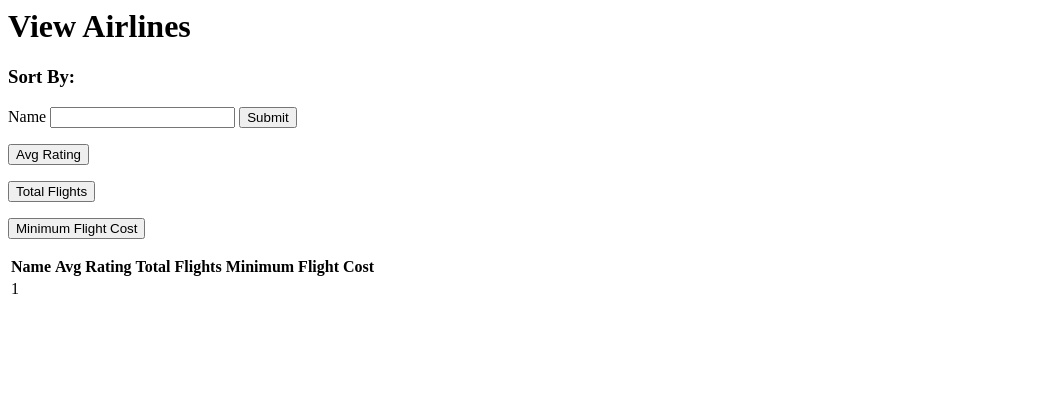
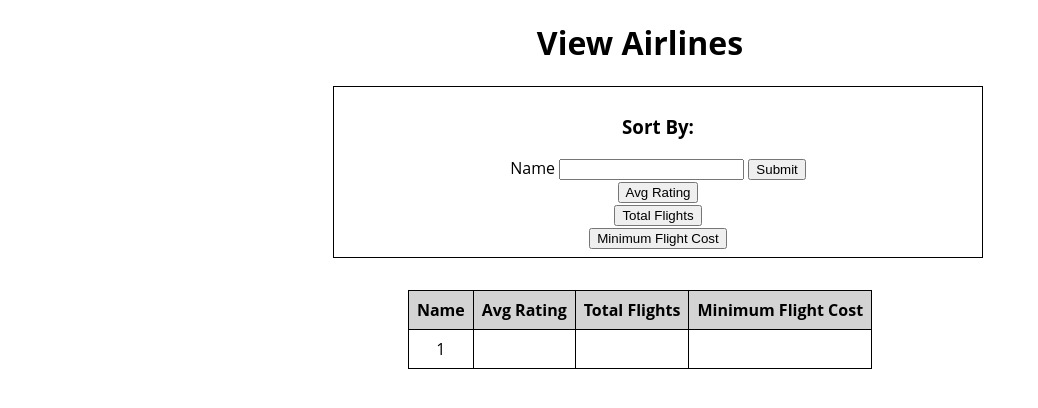
Before and after one commit to Speegie/phaseFour, a Flask app: page /viewAirlines in a window 1280 px wide. Shown: the top 408 px of the page, without its empty margins (0-1038 px from the left). Run offline with Flask 2, Linux system fonts and the light colour scheme; tables that the repository leaves empty or names only in its code hold one stand-in row (values such as "Sample post"); some libraries are stand-ins or nearby versions.

Commit message:
added styling for table & register button

```diff
--- a/static/styles/style.css
+++ b/static/styles/style.css
@@ -11,17 +11,36 @@ body {
     /* margin: 20px; */
     /* padding-bottom: 10px; */
 }
+.table, th, td, thead, tbody, tr {
+    border: 1px solid black;
+    padding: 0.5em 0.5em 0.5em 0.5em;
+}
+
 
 .table {
-    margin-bottom: 1em;
+    /* padding-bottom: 1em; */
     /* padding-bottom: 2em; */
-    margin-top: 1em;
-
+    /* padding-top: 1em; */
+    width: 50%;
+    transform: translateX(50%);
+    left: 50%;
 
 
 
 }
+
 .fields {
     margin-bottom: 0.5em;
     /* margin-top: 1em; */
 }
+.center {
+    margin-left: auto;
+    margin-right: auto;
+    border-collapse: collapse;
+
+}
+
+.data {
+    margin-top: 2em;
+
+}
--- a/templates/index.html
+++ b/templates/index.html
@@ -10,6 +10,7 @@
 <body>
   <h1>Welcome to the Travel Reservation Service</h1>
 <form class= "table" method="POST" action="">
+  <h3>Login</h3>
   <div class = "fields">
     Name
     <input type="text" name="name" />
@@ -19,4 +20,9 @@
   </div>
     <input type="submit">
   </form>
+
+  <div>
+    <h4>Not signed up?</h4>
+    <button type= "button">Register</button>
+  </div>
 </body>
--- a/templates/viewAirlines.html
+++ b/templates/viewAirlines.html
@@ -1,8 +1,20 @@
+<!DOCTYPE HTML>
+<html lang="en">
+
+<head>
+    <meta charset="UTF-8">
+
+    <title>Travel Reservation Service</title>
+    <link rel="stylesheet" href="{{ url_for('static',filename='styles/style.css') }}">
+
+</head>
+
 <body>
     <h1>View Airlines</h1>
-
+    <div class="table" style="border: black; border-width:1px; border-style: solid;">
         <h3>Sort By:</h3>
-        <form method="POST">Name
+        <form method="POST">
+            <label>Name</label>
             <input name="text">
             <input type="submit">
             <input type="hidden" name="btn_identifier" value="sortFour" />
@@ -11,22 +23,23 @@
 
         <form method="POST">
             <input type="hidden" name="btn_identifier" value="sortOne" />
-            <input type="submit" value="Avg Rating" >
+            <input type="submit" value="Avg Rating">
         </form>
 
         <form method="POST">
             <input type="hidden" name="btn_identifier" value="sortTwo" />
-            <input type="submit" value="Total Flights" >
+            <input type="submit" value="Total Flights">
         </form>
 
         <form method="POST">
             <input type="hidden" name="btn_identifier" value="sortThree" />
-            <input type="submit" value="Minimum Flight Cost"/>
+            <input type="submit" value="Minimum Flight Cost" />
         </form>
-
-    <table>
+    </div>
+    <div class = "data">
+        <table class="center" >
                 <thead>
-        <tr>
+                    <tr style="background-color: lightgray">
                         <th>Name</th>
                         <th>Avg Rating</th>
                         <th>Total Flights</th>
@@ -44,4 +57,6 @@
                     {% endfor %}
                 </tbody>
             </table>
+    </div>
+
 </body>
```
Also changed, not shown: templates/viewOwners.html (+21 -6 lines). Lines whose indentation alone changed are shown as unchanged.
